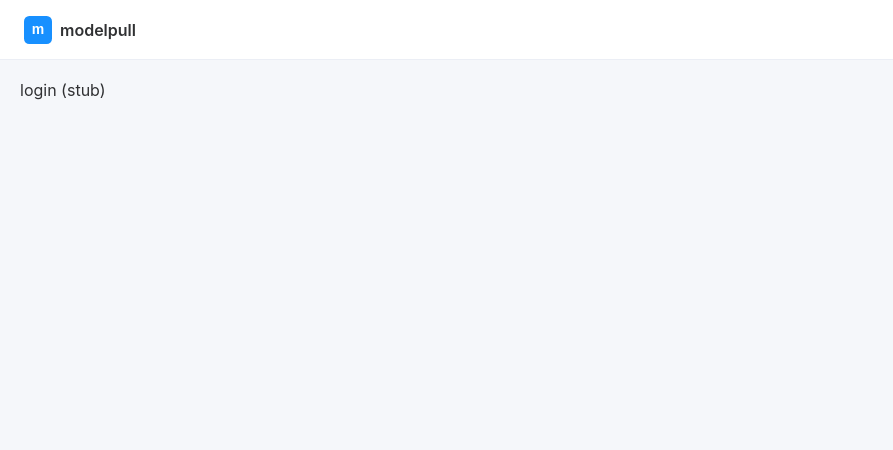
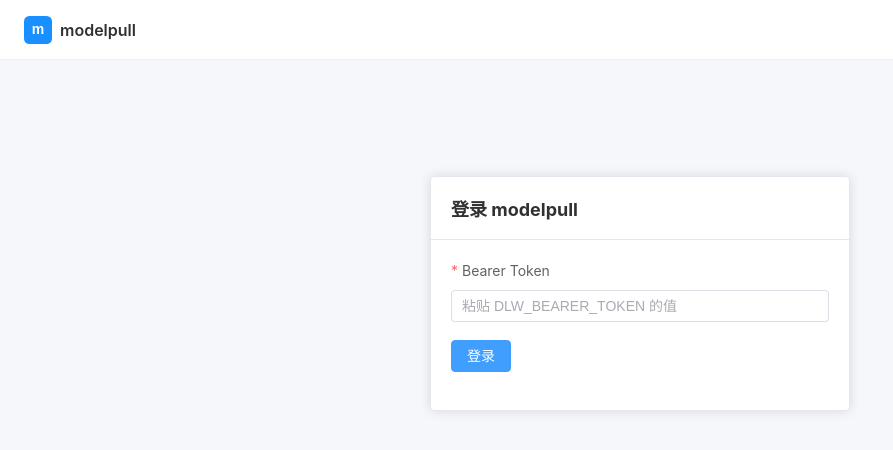
Before and after one commit to l17728/modelpull, a Vue app in the folder frontend/: page /login in a window 1280 px wide. Shown: the top 450 px of the page, without its empty margins (0-893 px from the left). Built offline with nearby package versions, Linux system fonts and the light colour scheme; what @tanstack/vue-query would draw is missing.

Commit message:
feat(frontend): Login page with token paste + ?reason error toast

```diff
--- a/frontend/src/pages/Login.vue
+++ b/frontend/src/pages/Login.vue
@@ -1,3 +1,92 @@
+<script setup lang="ts">
+import { onMounted, reactive, ref } from 'vue'
+import { useRoute, useRouter } from 'vue-router'
+import { useI18n } from 'vue-i18n'
+import { ElMessage, type FormInstance, type FormRules } from 'element-plus'
+
+import { useAuthStore } from '@/stores/auth'
+
+const { t } = useI18n()
+const route = useRoute()
+const router = useRouter()
+const authStore = useAuthStore()
+
+const formRef = ref<FormInstance>()
+const form = reactive({ token: '' })
+const rules: FormRules = {
+  token: [{ required: true, message: () => t('login.tokenRequired'), trigger: 'submit' }],
+}
+
+onMounted(() => {
+  if (route.query.reason === 'invalid_token') {
+    ElMessage.error(t('errors.invalid_token'))
+  }
+  if (authStore.isAuthenticated) {
+    router.replace('/')
+  }
+})
+
+async function onSubmit() {
+  if (!formRef.value) return
+  const valid = await formRef.value.validate().catch(() => false)
+  if (!valid) return
+  authStore.login(form.token.trim())
+  router.push('/')
+}
+</script>
+
 <template>
-  <div>login (stub)</div>
+  <div class="login-page">
+    <el-card class="login-card">
+      <template #header>
+        <h2>{{ t('login.heading') }}</h2>
+      </template>
+      <el-form
+        ref="formRef"
+        :model="form"
+        :rules="rules"
+        label-position="top"
+        @submit.prevent="onSubmit"
+      >
+        <el-form-item
+          :label="t('login.tokenLabel')"
+          prop="token"
+        >
+          <el-input
+            v-model="form.token"
+            type="password"
+            show-password
+            :placeholder="t('login.tokenPlaceholder')"
+            autocomplete="off"
+          />
+        </el-form-item>
+        <el-form-item>
+          <el-button
+            type="primary"
+            native-type="submit"
+            @click="onSubmit"
+          >
+            {{ t('login.submit') }}
+          </el-button>
+        </el-form-item>
+      </el-form>
+    </el-card>
+  </div>
 </template>
+
+<style lang="scss" scoped>
+.login-page {
+  display: flex;
+  justify-content: center;
+  padding-top: 96px;
+
+  .login-card {
+    width: 420px;
+
+    h2 {
+      margin: 0;
+      font-size: 18px;
+    }
+  }
+}
+</style>
```
